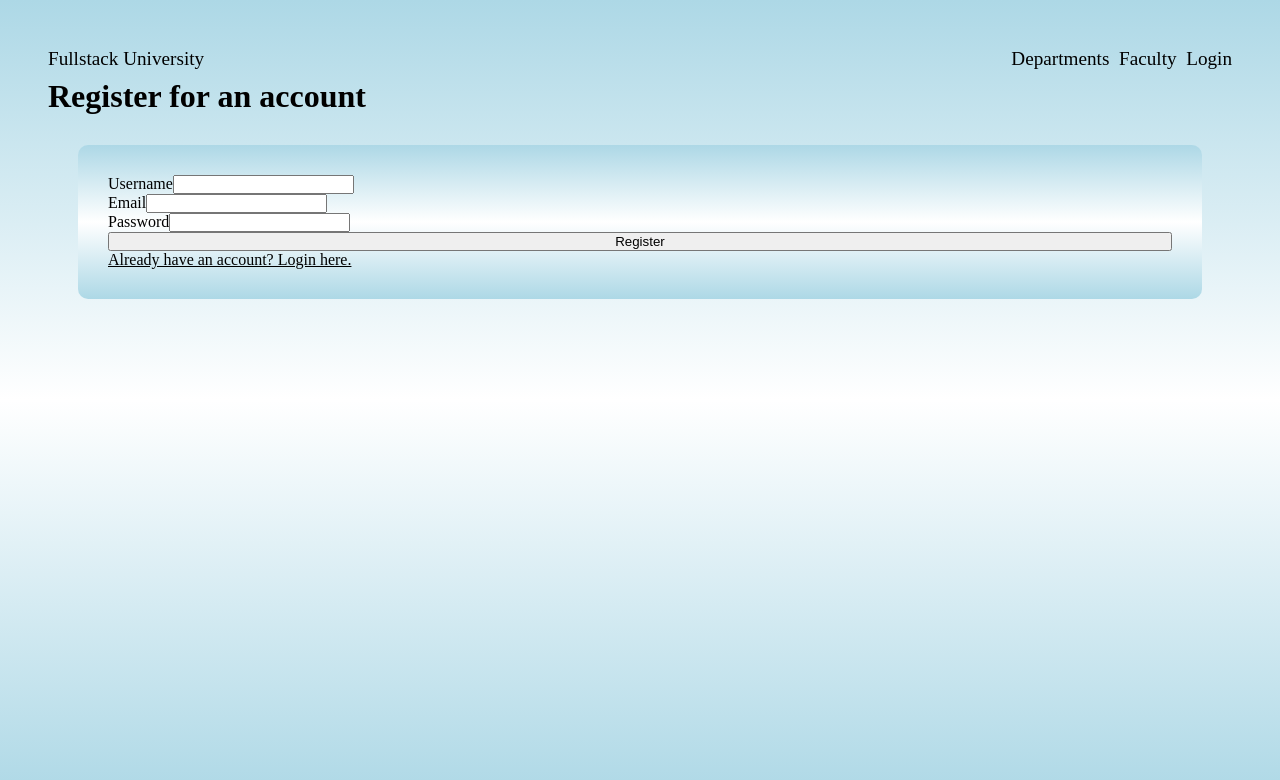
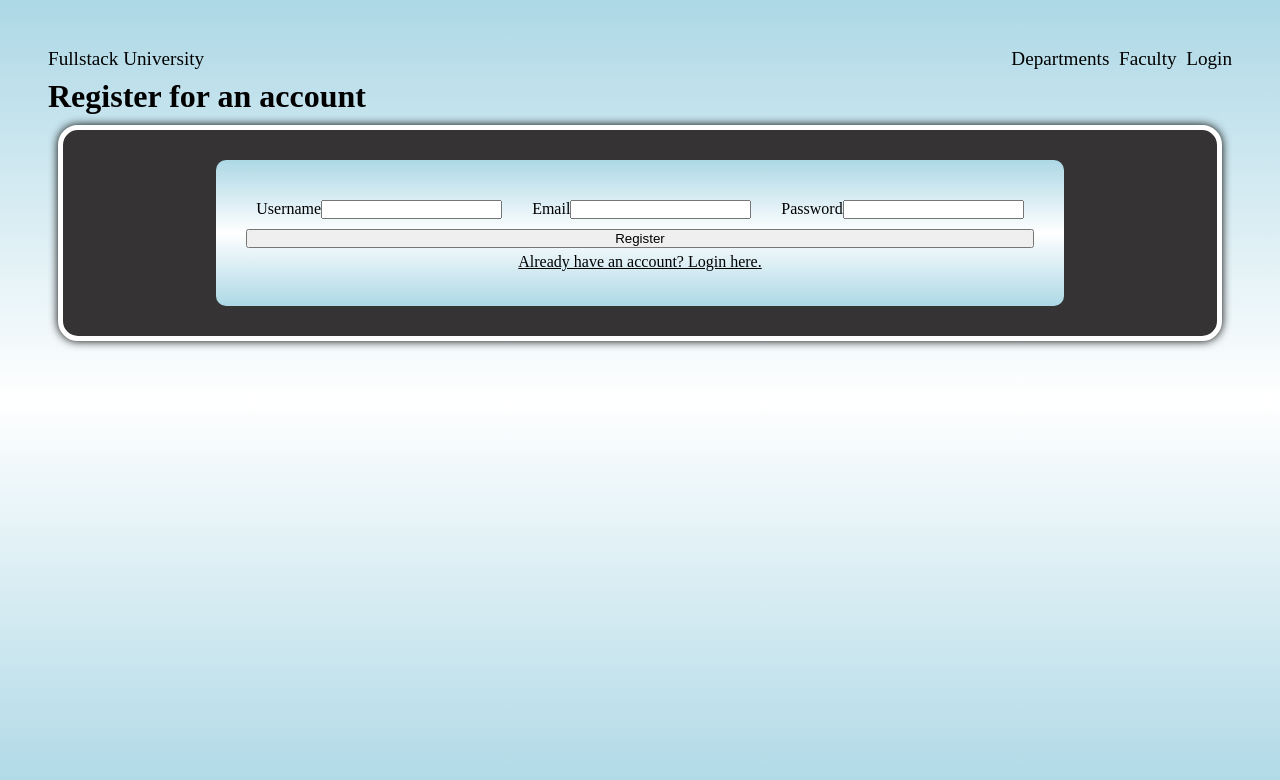
Before and after one commit to emersonliwayway/fullstack-university, a React (Vite) app: page /register in a window 1280 px wide. Shown: the top 780 px of the page. Built offline with nearby package versions, Linux system fonts and the light colour scheme; a web font is replaced by a local one.

Commit message:
NathanHarris

```diff
--- a/src/auth/Register.jsx
+++ b/src/auth/Register.jsx
@@ -28,7 +28,9 @@ export default function Register() {
   return (
     <>
       <h1>Register for an account</h1>
+      <div id="formContainer">
       <form action={tryRegister} className="loginForm">
+        <div id="emailPassword">
         <label className="username">
           Username
           <input type="text" name="username" required />
@@ -41,12 +43,14 @@ export default function Register() {
           Password
           <input type="password" name="password" required />
         </label>
+        </div>
         <button className="registerButton">Register</button>
         {error && <output>{error}</output>}
-        <a onClick={() => navigate("/login")}>
+        <a id="registerSentence" onClick={() => navigate("/login")}>
           Already have an account? Login here.
         </a>
       </form>
+      </div>
     </>
   );
 }
```
